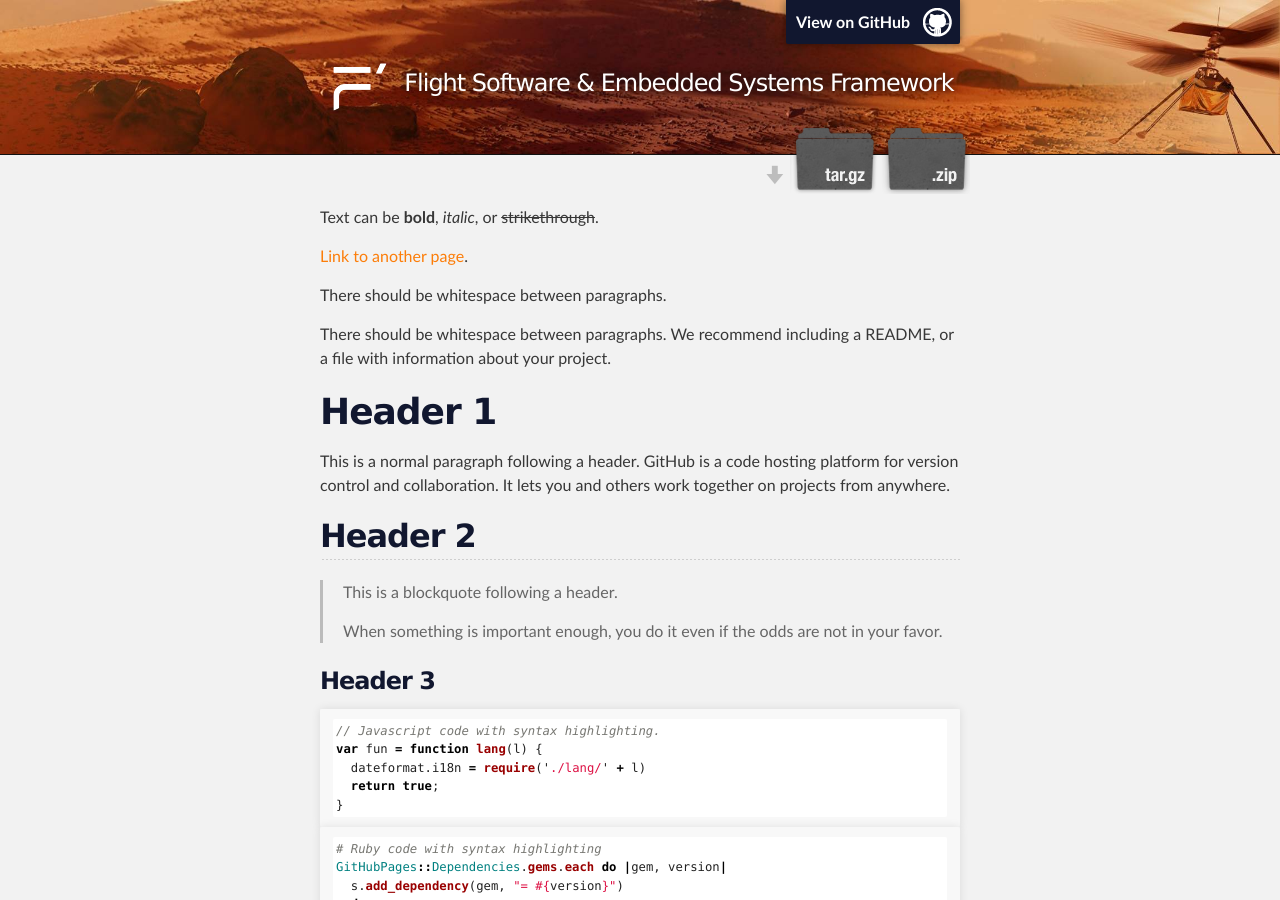
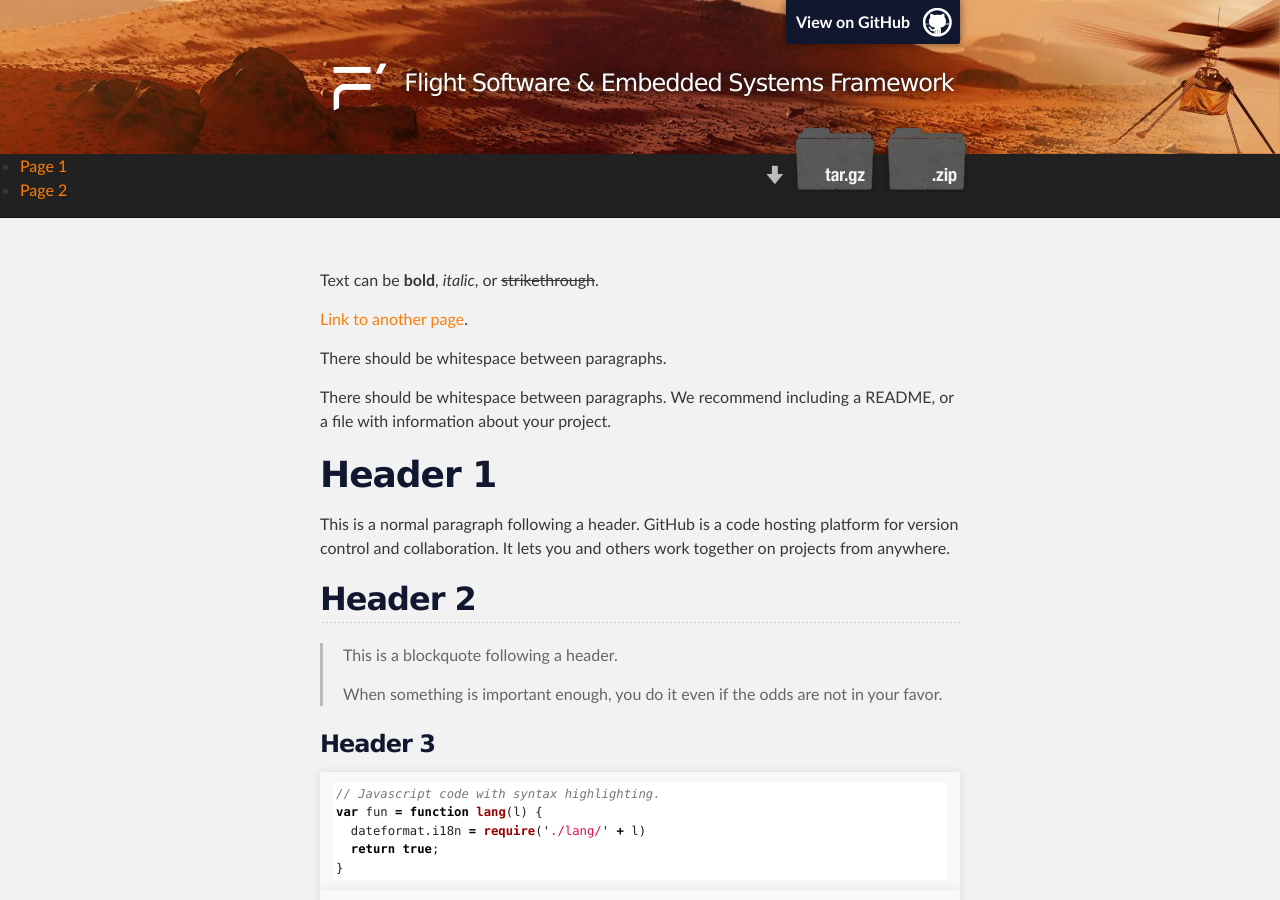
Before and after one commit to fprime-community/fprime-theme, a Jekyll site: the page built from index.md, in a window 1280 px wide and 900 px high. Built offline with Jekyll 4.4.1, drawn with Linux system fonts in a browser that asks for light colours.

Commit message:
Update default.html

```diff
--- a/_layouts/default.html
+++ b/_layouts/default.html
@@ -33,6 +33,15 @@
         </header>
     </div>
 
+    <div class="sidebar">
+        <ul>
+            <li><a href="page1.html">Page 1</a></li>
+            <li><a href="page2.html">Page 2</a></li>
+            <!-- Add more list items for additional pages -->
+        </ul>
+    </div>
+
+
     <!-- MAIN CONTENT -->
     <div id="main_content_wrap" class="outer">
       <section id="main_content" class="inner">
```
